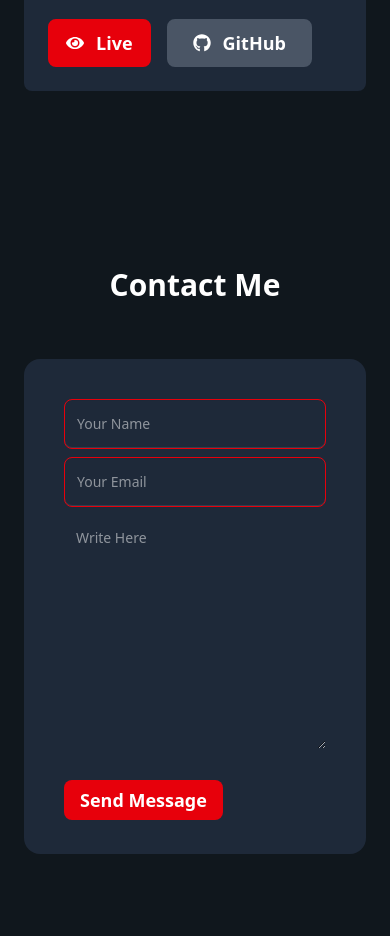
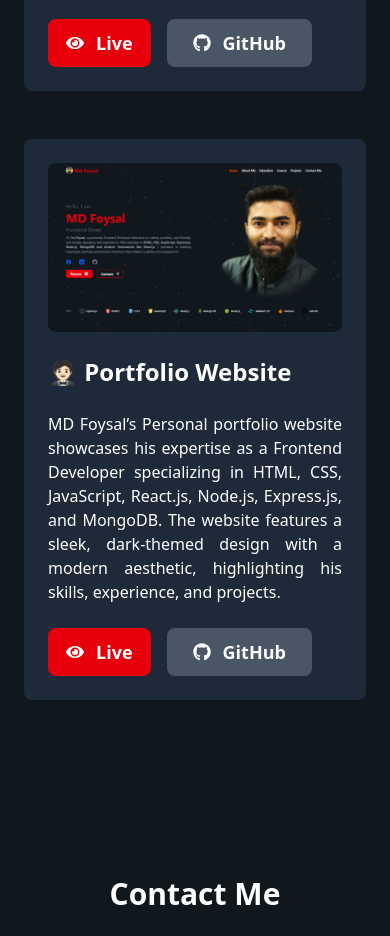
Before and after one commit to MdFoysal2024/my-portfolio-project, a React (Vite) app: page / in a window 390 px wide. Shown: the part 8500-9436 px from the top of the page. Built offline with nearby package versions, Linux system fonts and the light colour scheme.

Commit message:
Added another project in to the website

```diff
--- a/src/components/Projects.jsx
+++ b/src/components/Projects.jsx
@@ -2,6 +2,7 @@ import { FaEye, FaGithub } from "react-icons/fa";
 import project01 from '../assets/project-01.jpg'
 import project02 from '../assets/project-02.jpg'
 import project03 from '../assets/project-03.jpg'
+import project04 from '../assets/project-04.jpg'
 
 const Projects = () => {
     return (
@@ -45,6 +46,18 @@ const Projects = () => {
 
 
 
+                    <div className="flex bg-gray-800 p-6 rounded-lg flex-col gap-6">
+                        <img className="rounded-lg" src={project04} alt="" />
+                        <h3 className="text-2xl font-semibold">🤵🏻 Portfolio Website </h3>
+                        <p className="text-justify" >MD Foysal&rsquo;s Personal portfolio website showcases his expertise as a Frontend Developer specializing in HTML, CSS, JavaScript, React.js, Node.js, Express.js, and MongoDB. The website features a sleek, dark-themed design with a modern aesthetic, highlighting his skills, experience, and projects.  </p>
+                        <div className="flex gap-4">
+                            <a className=" flex items-center justify-center gap-3  rounded-lg  font-bold border-2 cursor-pointer border-red-600 bg-red-600 text-white py-2 px-4 md:px-4 text-lg"  href="https://inspiring-cendol-2005b3.netlify.app/" target='_blank'> <FaEye /> Live <span className="hidden md:flex">Preview</span></a>
+                            <a className=" flex items-center justify-center gap-3  rounded-lg  font-bold border-2 cursor-pointer border-gray-600 bg-gray-600 text-white py-2 px-6 md:px-6 text-lg"  href="https://github.com/MdFoysal2024/my-portfolio-project" target='_blank'><FaGithub />GitHub<span className="hidden md:flex">Link</span></a>
+                        </div>
+                    </div>
+
+
+
 
 
 
```
Also changed, not shown: src/assets/project-04.jpg (added).
